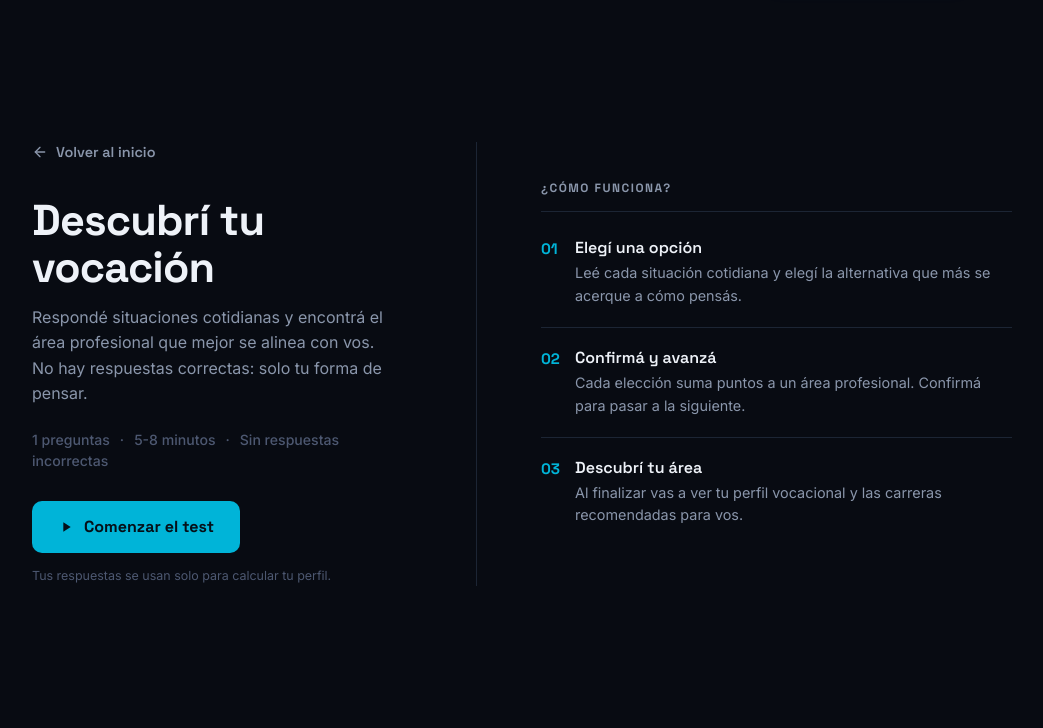
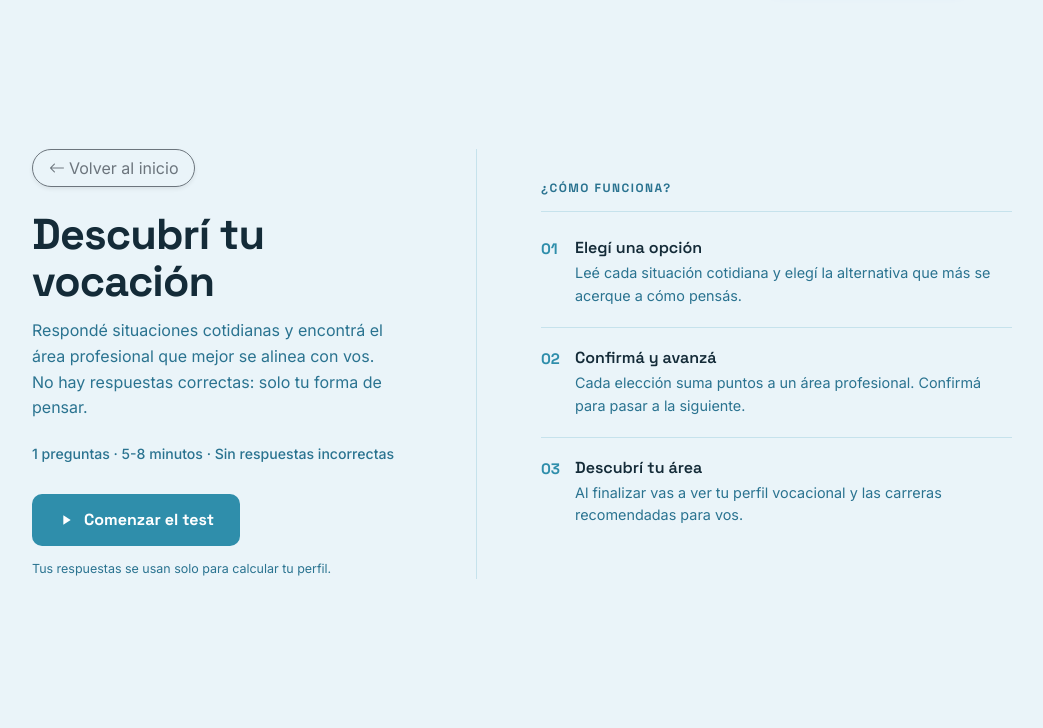
Before and after one commit to faabru/Futuro-360, a Flask app: template templates/test_inicio.html in a window 1280 px wide. Shown: the part 80-808 px from the top of the page, without its empty margins (118-1161 px from the left). Run offline with Flask 3, Linux system fonts and the light colour scheme; the template is opened without the code that fills it: most values are stand-ins (such as "Sample title", 1, 10 or a date in 2020); parts of the project's set-up code (start-up, migrations or seed data) failed here and were passed over; some libraries are stand-ins or nearby versions.

Commit message:
Adaptar introduccion del test vocacional al tema claro/oscuro y usar boton_volver del sitio

```diff
--- a/templates/test_inicio.html
+++ b/templates/test_inicio.html
@@ -1,4 +1,5 @@
 {% extends 'base.html' %}
+{% from 'macros.html' import boton_volver %}
 
 {# Pantalla de una sola vista: se oculta el footer para que todo entre sin scroll. #}
 {% block footer %}{% endblock %}
@@ -8,20 +9,11 @@
     @import url('https://fonts.googleapis.com/css2?family=Space+Grotesk:wght@500;600;700&display=swap');
 
     .test-launch {
-        --tl-bg: #080b12;
-        --tl-nav: #0b0f18;
-        --tl-border: #1c2534;
-        --tl-cyan: #00b4d8;
-        --tl-blue: #0077b6;
-        --tl-text-1: #eef2f8;
-        --tl-text-2: #8a96ab;
-        --tl-text-3: #4d5871;
-
         min-height: calc(100vh - 72px);
         display: flex;
         align-items: center;
         justify-content: center;
-        background: var(--tl-bg);
+        background: var(--bg-main);
         padding: 40px 24px;
         overflow: hidden;
     }
@@ -34,27 +26,12 @@
         width: 100%;
         max-width: 980px;
         margin: 0 auto;
-        color: var(--tl-text-1);
+        color: var(--text-main);
         font-family: 'Inter', system-ui, sans-serif;
     }
 
     /* --- Columna izquierda: presentación --- */
     .tl-left { flex: 0 0 380px; max-width: 380px; }
-
-    .tl-back {
-        display: inline-flex;
-        align-items: center;
-        gap: 8px;
-        font-family: 'Space Grotesk', sans-serif;
-        font-weight: 600;
-        font-size: 0.9rem;
-        color: var(--tl-text-2);
-        text-decoration: none;
-        margin-bottom: 34px;
-        transition: color 0.2s ease;
-    }
-    .tl-back:hover { color: var(--tl-cyan); }
-    .tl-back svg { width: 16px; height: 16px; }
 
     .tl-title {
         font-family: 'Space Grotesk', sans-serif;
@@ -62,14 +39,14 @@
         font-size: clamp(2rem, 4vw, 2.7rem);
         line-height: 1.08;
         letter-spacing: -0.02em;
-        color: var(--tl-text-1);
+        color: var(--text-main);
         margin: 0 0 14px;
     }
 
     .tl-sub {
         font-size: 1rem;
         line-height: 1.6;
-        color: var(--tl-text-2);
+        color: var(--text-muted);
         margin: 0 0 22px;
         max-width: 360px;
     }
@@ -77,12 +54,8 @@
     .tl-meta {
         font-size: 0.88rem;
         font-weight: 500;
-        color: var(--tl-text-3);
+        color: var(--text-muted);
         margin: 0 0 30px;
-    }
-    .tl-meta .tl-dot {
-        color: var(--tl-text-3);
-        margin: 0 10px;
     }
 
     .tl-cta {
@@ -92,20 +65,20 @@
         font-family: 'Space Grotesk', sans-serif;
         font-weight: 700;
         font-size: 1rem;
-        color: #051019;
-        background: var(--tl-cyan);
+        color: #ffffff;
+        background: var(--primary);
         border: none;
         border-radius: 10px;
         padding: 14px 26px;
         cursor: pointer;
-        transition: filter 0.2s ease;
+        transition: filter 0.2s ease, background-color 0.2s ease;
     }
-    .tl-cta:hover { filter: brightness(1.08); }
+    .tl-cta:hover { filter: brightness(1.1); }
     .tl-cta svg { width: 16px; height: 16px; }
 
     .tl-nota {
         font-size: 0.78rem;
-        color: var(--tl-text-3);
+        color: var(--text-muted);
         margin: 14px 0 0;
     }
 
@@ -113,7 +86,7 @@
     .tl-divider {
         align-self: stretch;
         width: 1px;
-        background: var(--tl-border);
+        background: var(--border);
     }
 
     /* --- Columna derecha: cómo funciona --- */
@@ -125,17 +98,17 @@
         font-size: 12px;
         letter-spacing: 1.5px;
         text-transform: uppercase;
-        color: var(--tl-text-2);
+        color: var(--text-muted);
         margin: 0 0 6px;
         padding-bottom: 16px;
-        border-bottom: 1px solid var(--tl-border);
+        border-bottom: 1px solid var(--border);
     }
 
     .tl-step {
         display: flex;
         gap: 14px;
         padding: 20px 0;
-        border-bottom: 1px solid var(--tl-border);
+        border-bottom: 1px solid var(--border);
     }
     .tl-step:last-child { border-bottom: none; }
 
@@ -145,20 +118,20 @@
         font-family: 'Space Grotesk', sans-serif;
         font-weight: 700;
         font-size: 0.95rem;
-        color: var(--tl-cyan);
+        color: var(--primary);
     }
 
     .tl-step h3 {
         font-family: 'Space Grotesk', sans-serif;
         font-weight: 600;
         font-size: 1rem;
-        color: var(--tl-text-1);
+        color: var(--text-main);
         margin: 0 0 5px;
     }
     .tl-step p {
         font-size: 0.9rem;
         line-height: 1.55;
-        color: var(--tl-text-2);
+        color: var(--text-muted);
         margin: 0;
         max-width: 460px;
     }
@@ -176,7 +149,6 @@
             gap: 32px;
         }
         .tl-left { flex: none; max-width: none; }
-        .tl-back { margin-bottom: 24px; }
         .tl-meta { margin-bottom: 24px; }
         .tl-divider { width: 100%; height: 1px; align-self: stretch; }
     }
@@ -185,10 +157,7 @@
 <div class="test-launch">
     <div class="tl-layout">
         <div class="tl-left">
-            <a class="tl-back" href="{{ url_for('principal.dashboard') }}">
-                <svg xmlns="http://www.w3.org/2000/svg" viewBox="0 0 24 24" fill="none" stroke="currentColor" stroke-width="2" stroke-linecap="round" stroke-linejoin="round" aria-hidden="true"><path d="M19 12H5"></path><path d="m12 19-7-7 7-7"></path></svg>
-                Volver al inicio
-            </a>
+            {{ boton_volver(url_for('principal.dashboard'), etiqueta='Volver al inicio', clases='mb-4') }}
 
             <h1 class="tl-title">Descubrí tu vocación</h1>
             <p class="tl-sub">
@@ -197,7 +166,7 @@
                 de pensar.
             </p>
 
-            <p class="tl-meta">{{ total_preguntas }} preguntas<span class="tl-dot">·</span>5-8 minutos<span class="tl-dot">·</span>Sin respuestas incorrectas</p>
+            <p class="tl-meta">{{ total_preguntas }} preguntas · 5-8 minutos · Sin respuestas incorrectas</p>
 
             <form method="POST" action="{{ url_for('vocacional.test_iniciar') }}">
                 <input type="hidden" name="csrf_token" value="{{ csrf_token() }}">
```
